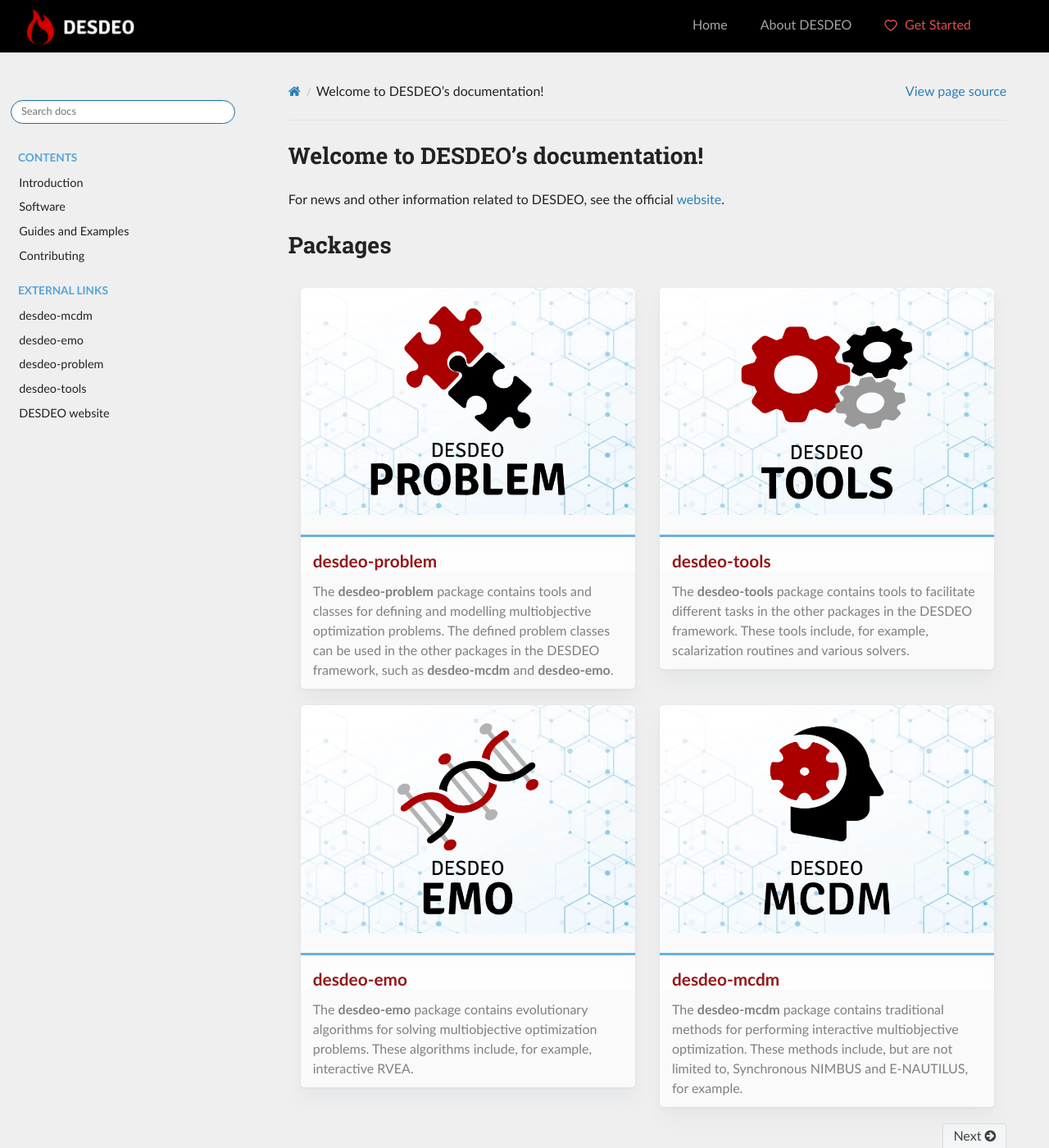
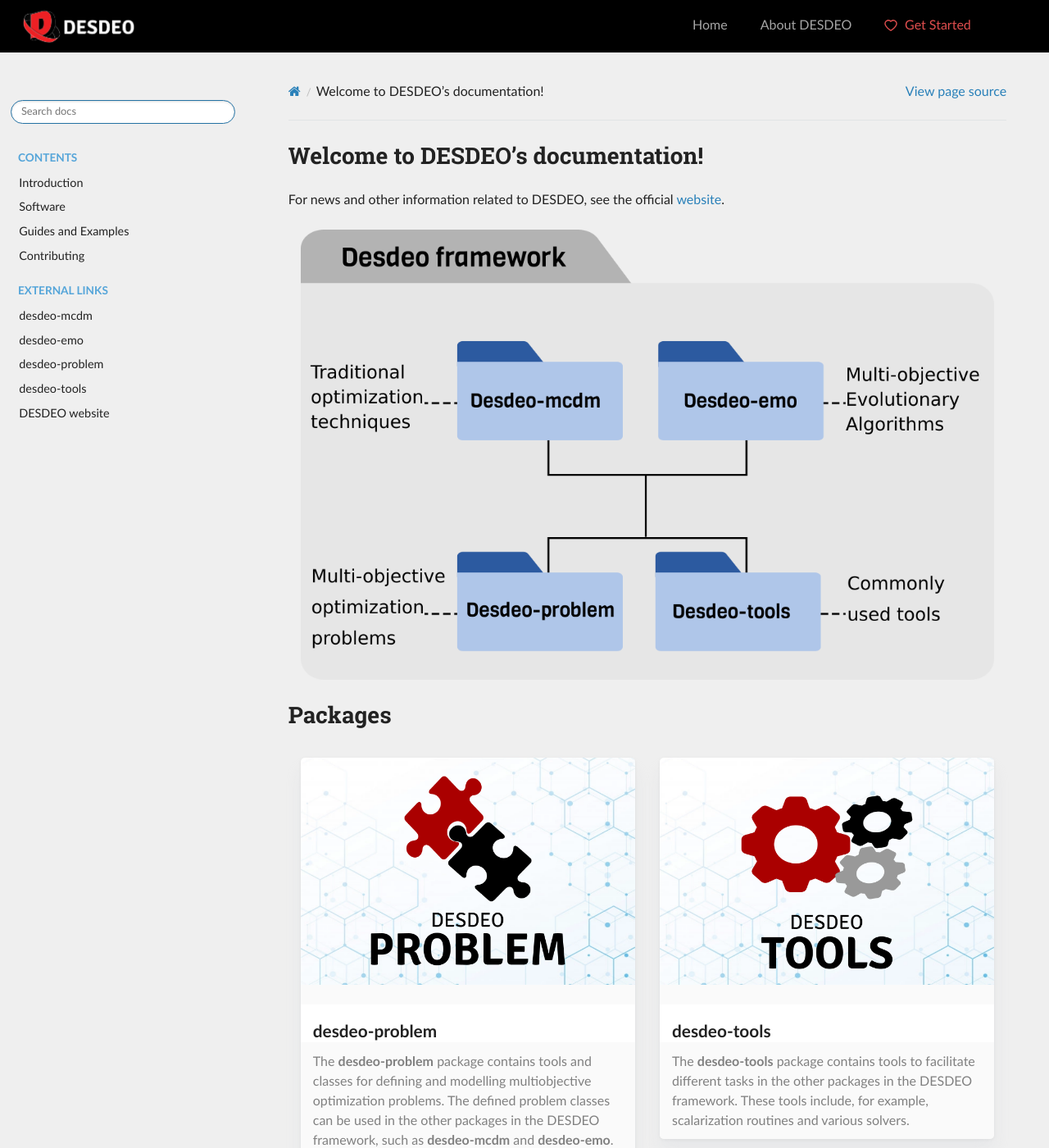
Before and after one commit to industrial-optimization-group/DESDEO, a Sphinx documentation site: the page built from docs/index.rst, in a window 1280 px wide and 1400 px high. Shown: the whole window at 82% size. Built offline with Sphinx 7.4.7 and the Read the Docs theme 2.0.0, drawn with Linux system fonts in a browser that asks for light colours.

Commit message:
Change images

```diff
--- a/docs/_templates/layout.html
+++ b/docs/_templates/layout.html
@@ -1,6 +1,7 @@
 {% extends "!layout.html" %}
 
 {% block extrabody %}
+
 
 <div class="ge_header">
   <a id="header-logo" href="index.html">
@@ -461,20 +462,30 @@
     display: block;
   }
 
-  .descr a.external {
+  div.fig_block {
+    margin-bottom: 0px;
+    display: block;
+  }
+
+  div.text_block {
     text-decoration: none;
     cursor: pointer;
     color: #961717;
   }
 
+  .descr a.external {
+    text-decoration: none;
+    cursor: pointer;
+    /*color: #961717;*/
+  }
+
   .descr dt {
     border-top-width: 3px;
     border-top-style: solid;
-    border-top-color: rgb(106, 176, 222) !important;
-    background-color: #ffffffad;
+    border-top-color: rgb(255, 255, 255) !important;
+    background-color: #ffffff !important;
 
   }
-
 
   .descr img {
     border-top-left-radius: .3em;
@@ -527,5 +538,27 @@
   }
 
   /* End section description. */
+
+  .imgcenter {
+    flex: 2 0 33.3%;
+    -webkit-flex: 2 0 33.3%;
+    margin: 10px 15px;
+    border-radius: .3em;
+    user-select: none;
+    background-color: #ffffff00;
+  }
+
+  .imgcenter img {
+    border-top-left-radius: .3em;
+    border-top-right-radius: .3em;
+    width: 100%;
+    height: auto;
+    object-fit: contain;
+  }
+
+  .imgcenter div.figure {
+    margin-bottom: 0px;
+    display: block;
+  }
 </style>
 {% endblock %}
--- a/docs/index.rst
+++ b/docs/index.rst
@@ -8,6 +8,8 @@ Welcome to DESDEO's documentation!
 
 For news and other information related to DESDEO, see the official website_.
 
+.. figure:: /images/desdeo-main.png
+   :figclass: imgcenter
 
 Packages
 ========
@@ -48,14 +50,14 @@ Packages
 
       .. container:: descr
 
-         .. figure:: /images/desdeo_mcdm.png
-            :target: https://desdeo-mcdm-test.readthedocs.io/en/latest/index.html
 
+	 .. figure:: /images/desdeo_mcdm.png
+	    :target: https://desdeo-mcdm-test.readthedocs.io/en/latest/index.html
 
 	 desdeo-mcdm_
             	The **desdeo-mcdm** package contains traditional methods for performing
-		interactive multiobjective optimization. These methods include, but are not
-		limited to, Synchronous NIMBUS and E-NAUTILUS, for example.
+            	interactive multiobjective optimization. These methods include, but are not
+            	limited to, Synchronous NIMBUS and E-NAUTILUS, for example.
 
 
 
```
Also changed, not shown: docs/_static/desdeo_logo.png, docs/images/desdeo-main.png (added), docs/images/desdeo_logo.png.
